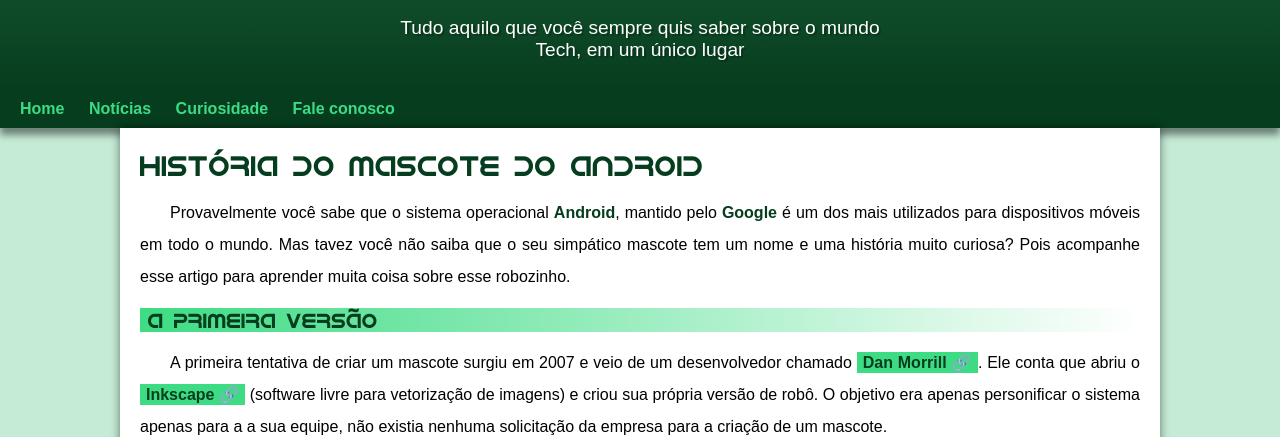
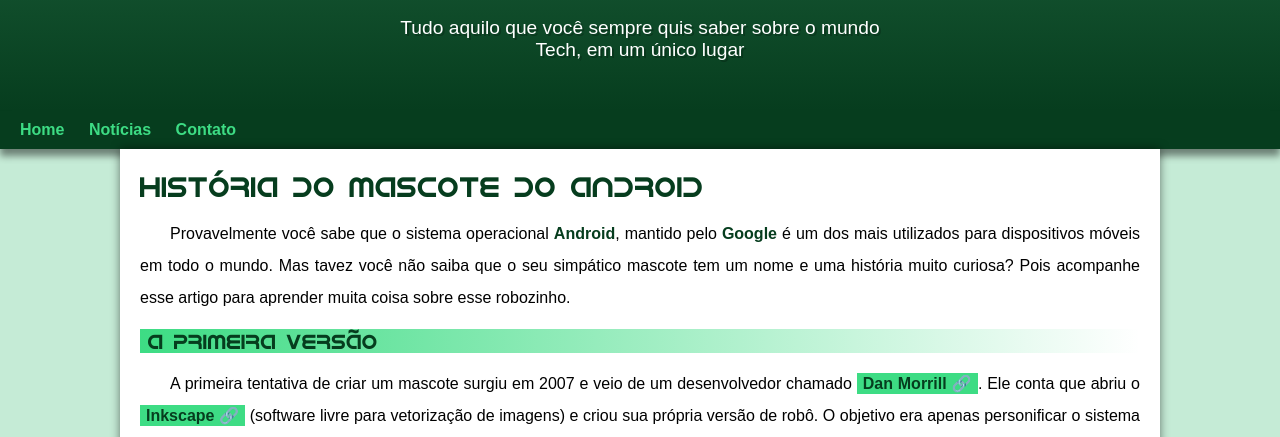
Before and after one commit to sousa-vinicius/projeto-android, a plain HTML site: page index.html in a window 1280 px wide. Shown: the part 100-537 px from the top of the page. Drawn offline with Linux system fonts and the light colour scheme.

Commit message:
problema de pedding corrigido

```diff
--- a/estilo/style.css
+++ b/estilo/style.css
@@ -53,7 +53,7 @@ header > p{
     padding-left: 10px;
     margin: auto;
     text-shadow: 2px 2px 0px rgba(0, 0, 0, 0.233);
-    margin-bottom: 30px;
+    padding-bottom: 50px;
 }
 nav{
     background-color: var(--cor5);
--- a/index.html
+++ b/index.html
@@ -15,8 +15,7 @@
     <nav>
         <a href="#">Home</a>
         <a href="#">Notícias</a>
-        <a href="#">Curiosidade</a>
-        <a href="#">Fale conosco</a>
+        <a href="#">Contato</a>
     </nav>
     <main>
         <article>
```
